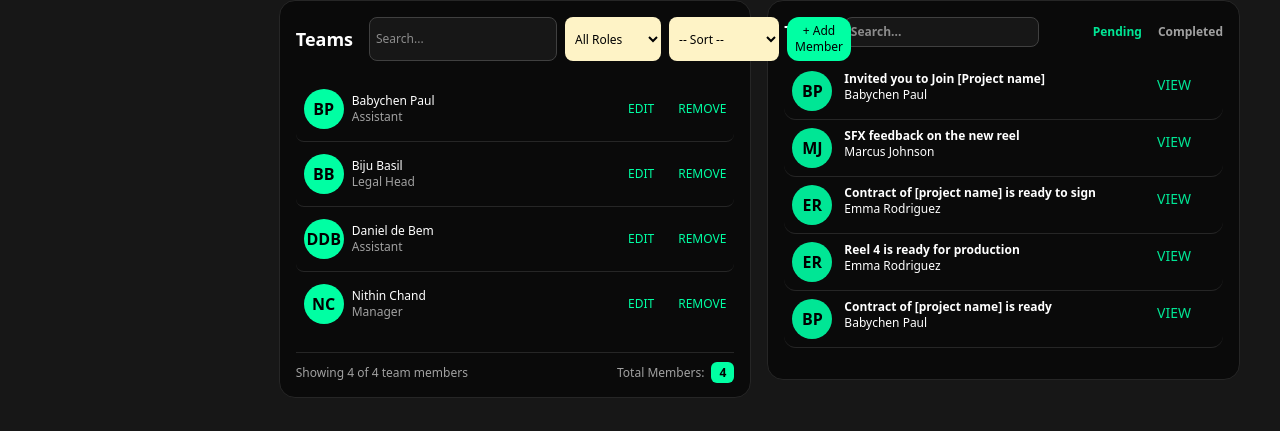
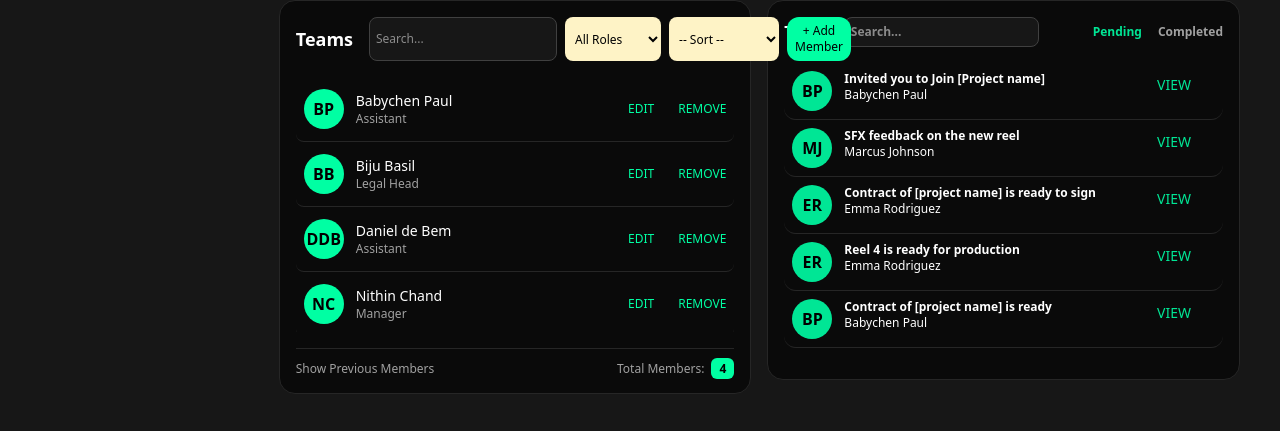
Before and after one commit to pranojtp/AR_Dashboard, a React (Vite) app in the folder User_dashboard/: page /userdashboard/profile in a window 1280 px wide. Shown: the part 270-701 px from the top of the page. Built offline with nearby package versions, Linux system fonts and the light colour scheme.

Commit message:
updated on 24-11-2025 5:05

```diff
--- a/User_dashboard/src/components/profile/Tasks.tsx
+++ b/User_dashboard/src/components/profile/Tasks.tsx
@@ -225,7 +225,7 @@ const Tasks: React.FC = () => {
             </div>
 
             {/* Animated Task List */}
-            <div className="relative h-[300px] overflow-hidden">
+            <div className="relative min-h-[300px] overflow-hidden">
                 <AnimatePresence mode="popLayout" custom={direction}>
                     <motion.div
                         key={activeTab}
--- a/User_dashboard/src/components/profile/Teams.tsx
+++ b/User_dashboard/src/components/profile/Teams.tsx
@@ -121,6 +121,7 @@ const Teams = () => {
     const [showEditModal, setShowEditModal] = useState<boolean>(false);
     const [memberToEdit, setMemberToEdit] = useState<Member | null>(null);
 
+    const [showPrevious, setShowPrevious] = useState(false);
 
     const [members, setMembers] = useState<Member[]>([
         { name: "Babychen Paul", role: "Assistant" },
@@ -129,6 +130,11 @@ const Teams = () => {
         { name: "Nithin Chand", role: "Manager" },
     ]);
 
+    // Static previous members list
+    const [previousMembers] = useState<Member[]>([
+        { name: "Arun Kumar", role: "Former Manager" },
+        { name: "Sajan Thomas", role: "Former Assistant" },
+    ]);
 
     const filteredAndSortedMembers = useMemo(() => {
         let filtered = members;
@@ -172,6 +178,8 @@ const Teams = () => {
 
     return (
         <div className="bg-neutral-950 rounded-2xl border-1 border-neutral-800 p-4 sm:p-4 text-white relative w-full">
+
+            {/* Header */}
             <div className="flex flex-col md:flex-row justify-between items-start md:items-center mb-4 gap-4">
                 <h3 className="text-base sm:text-lg font-semibold">Teams</h3>
 
@@ -183,6 +191,7 @@ const Teams = () => {
                         placeholder="Search..."
                         className="p-2 sm:p-1.5 border rounded-lg border-neutral-700 bg-neutral-900 text-white w-full sm:w-auto text-sm sm:text-xs max-w-full sm:max-w-xs focus:outline-none"
                     />
+
                     <select
                         value={selectedValue}
                         onChange={(e) => setSelectedValue(e.target.value)}
@@ -217,21 +226,68 @@ const Teams = () => {
                 </div>
             </div>
 
-            {/* Member List */}
-            <div className="divide-y divide-neutral-800">
-                {filteredAndSortedMembers.length > 0 ? (
-                    filteredAndSortedMembers.map((member, index) => (
+            {/* Animated Member List */}
+            <div className="relative min-h-[255px] overflow-hidden">
+                <AnimatePresence mode="wait">
+                    {showPrevious ? (
+
+                        /* PREVIOUS MEMBERS */
+                        <motion.div
+                            key="previous"
+                            initial={{ x: "100%", opacity: 0 }}
+                            animate={{ x: "0%", opacity: 1 }}
+                            exit={{ x: "-100%", opacity: 0 }}
+                            transition={{
+                                type: "spring",
+                                stiffness: 60,
+                                damping: 18
+                            }}
+                            className="absolute w-full"
+                        >
+
+                            {previousMembers.map((member, index) => (
                                 <div
                                     key={index}
-                            className="flex flex-col sm:flex-row sm:items-center sm:justify-between py-3 hover:bg-neutral-900 transition rounded-lg px-2 gap-2 sm:gap-0"
+                                    className="flex justify-between py-3 border-b border-neutral-800 px-2"
                                 >
-                            <div className="flex items-center gap-3 sm:gap-2">
-                                <div className="w-10 h-10 flex items-center justify-center rounded-full bg-[#00FFA3] text-black font-bold text-sm sm:text-base">
+                                    <div className="flex items-center gap-3">
+                                        <div className="w-10 h-10 flex items-center justify-center rounded-full bg-neutral-600 text-black font-bold">
                                             {getInitials(member.name)}
                                         </div>
                                         <div>
-                                    <p className="font-medium text-sm sm:text-xs">{member.name}</p>
-                                    <p className="text-neutral-400 text-xs sm:text-xs">{member.role}</p>
+                                            <p className="text-neutral-400 font-medium text-sm">{member.name}</p>
+                                            <p className="text-neutral-400 text-xs">{member.role}</p>
+                                        </div>
+                                    </div>
+                                </div>
+                            ))}
+                        </motion.div>
+                    ) : (
+                        /* ACTIVE MEMBERS */
+                        <motion.div
+                            key="active"
+                            initial={{ x: "-100%", opacity: 0 }}
+                            animate={{ x: "0%", opacity: 1 }}
+                            exit={{ x: "100%", opacity: 0 }}
+                            transition={{
+                                type: "spring",
+                                stiffness: 60,
+                                damping: 18
+                            }}
+                            className="absolute w-full"
+                        >
+                            {filteredAndSortedMembers.map((member, index) => (
+                                <div
+                                    key={index}
+                                    className="flex justify-between py-3 border-b border-neutral-800 px-2 hover:bg-neutral-900 transition rounded-lg"
+                                >
+                                    <div className="flex items-center gap-3">
+                                        <div className="w-10 h-10 flex items-center justify-center rounded-full bg-[#00FFA3] text-black font-bold">
+                                            {getInitials(member.name)}
+                                        </div>
+                                        <div>
+                                            <p className="font-medium text-sm">{member.name}</p>
+                                            <p className="text-neutral-400 text-xs">{member.role}</p>
                                         </div>
                                     </div>
 
@@ -249,39 +305,52 @@ const Teams = () => {
                                         <button className="hover:text-red-400">REMOVE</button>
                                     </div>
                                 </div>
-                    ))
-                ) : (
-                    <p className="text-gray-400 text-sm py-4">No members found.</p>
+                            ))}
+                        </motion.div>
                     )}
+                </AnimatePresence>
             </div>
 
             {/* Footer */}
-            <div className="flex flex-col sm:flex-row justify-between items-start sm:items-center border-t border-neutral-800 mt-4 pt-3 text-xs text-neutral-400 gap-2">
-                <p>
-                    Showing {filteredAndSortedMembers.length} of {members.length} team members
-                </p>
+            <div className="flex justify-between items-center border-t border-neutral-800 mt-4 pt-3 text-xs text-neutral-400">
+                {showPrevious ? (
+                    <button
+                        className="hover:text-[#00FFA3]"
+                        onClick={() => setShowPrevious(false)}
+                    >
+                        Show Active Members
+                    </button>
+                ) : (
+                    <button
+                        className="hover:text-[#00FFA3]"
+                        onClick={() => setShowPrevious(true)}
+                    >
+                        Show Previous Members
+                    </button>
+                )}
+
                 <p>
                     Total Members:{" "}
                     <span className="ml-1 px-2 py-0.5 bg-[#00FFA3] text-black rounded-md font-semibold">
-                        {members.length}
+                        {showPrevious ? previousMembers.length : members.length}
                     </span>
                 </p>
             </div>
 
-            {/* Modal */}
+            {/* Add Member Modal */}
             <AnimatePresence>
                 {showModal && (
                     <>
                         <motion.div
                             className="fixed inset-0 bg-black/40 z-40"
-                            initial={{ opacity: 0 }}
+                            // initial={{ opacity: 0 }}
                             animate={{ opacity: 1 }}
                             exit={{ opacity: 0 }}
                             onClick={() => setShowModal(false)}
                         />
                         <motion.div
                             className="fixed inset-0 flex items-center justify-center z-50 p-3 sm:p-6"
-                            initial={{ opacity: 0, scale: 0.8 }}
+                            // initial={{ opacity: 0, scale: 0 }}
                             animate={{ opacity: 1, scale: 1 }}
                             exit={{ opacity: 0, scale: 0.8 }}
                             transition={{ duration: 0.25, ease: "easeOut" }}
@@ -290,11 +359,13 @@ const Teams = () => {
                         </motion.div>
                     </>
                 )}
+
+                {/* Edit Member Modal */}
                 {showEditModal && memberToEdit && (
                     <>
                         <motion.div
                             className="fixed inset-0 bg-black/40 z-40"
-                            initial={{ opacity: 0 }}
+                            // initial={{ opacity: 0 }}
                             animate={{ opacity: 1 }}
                             exit={{ opacity: 0 }}
                             onClick={() => setShowEditModal(false)}
@@ -302,7 +373,7 @@ const Teams = () => {
 
                         <motion.div
                             className="fixed inset-0 flex items-center justify-center z-50 p-3 sm:p-6"
-                            initial={{ opacity: 0, scale: 0.8 }}
+                            // initial={{ opacity: 0, scale: 0}}
                             animate={{ opacity: 1, scale: 1 }}
                             exit={{ opacity: 0, scale: 0.8 }}
                             transition={{ duration: 0.25, ease: "easeOut" }}
@@ -316,7 +387,6 @@ const Teams = () => {
                                             m.name === memberToEdit!.name ? { ...m, role: newRole } : m
                                         )
                                     );
-
                                     setShowEditModal(false);
                                 }}
                             />
```
Also changed, not shown: User_dashboard/src/api/api.ts (added, +27 -0 lines), User_dashboard/src/services/authService.ts (added, +26 -0 lines). Lines whose indentation alone changed are shown as unchanged.
